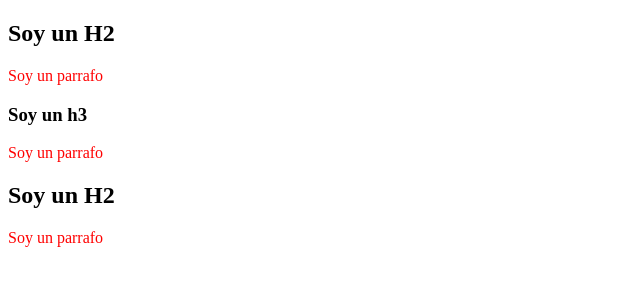
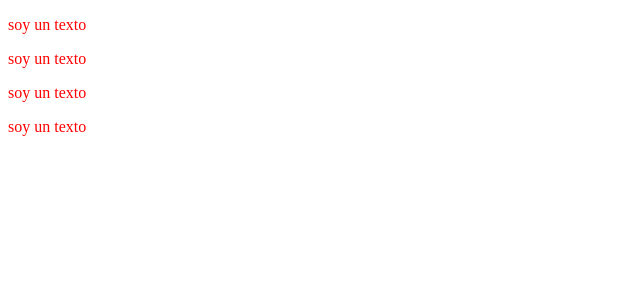
Before and after one commit to oscardev-fe/HTML-CSS-Definitivo, a plain HTML site: page CSS ejercicios/combinadores/index.html in a window 1280 px wide. Shown: the whole page, without its empty margins (0-640 px from the left). Drawn offline with Linux system fonts and the light colour scheme.

Commit message:
clase 04 de mayo

```diff
--- /dev/null
+++ b/CSS ejercicios/Max Min/main.css
@@ -0,0 +1,26 @@
+*{
+    box-sizing: border-box;
+    margin: 0;
+    padding: 0;
+}
+
+html{
+    font-size: 62.5%;
+}
+
+main{
+    width: 100vw;
+    height: 100vh;
+    background-color: aquamarine;
+}
+
+section{
+    /* Siempre debe exitir un width base para darle el min y max */
+    width: 80%;
+    min-width: 320px;
+    max-width: 500px;
+    /* Para quitar el overflow colocamos min high para que crezca segun el contenido */
+    min-height: 500px;
+    margin: 0 auto;
+    background-color: aliceblue;
+}
--- a/CSS ejercicios/combinadores/index.html
+++ b/CSS ejercicios/combinadores/index.html
@@ -10,13 +10,34 @@
 <body>
 
     <!-- Hermano cercano -->
-    <div>
+    <!-- <div>
         <h2>Soy un H2</h2>
         <p>Soy un parrafo</p>
         <h3>Soy un h3</h3>
         <p>Soy un parrafo</p>
         <h2>Soy un H2</h2>
         <p>Soy un parrafo</p>
+    </div> -->
+
+    <div>
+        <article>
+            <p>
+                soy un texto
+            </p>
+        </article>
+        <article>
+            <p>
+                soy un texto
+            </p>
+        </article>
+        <section>
+            <div>
+                <p>
+                    soy un texto
+                </p>
+            </div>
+        </section>
+        <p>soy un texto</p>
     </div>
 </body>
 </html>
--- a/CSS ejercicios/combinadores/main.css
+++ b/CSS ejercicios/combinadores/main.css
@@ -9,3 +9,15 @@
 h2 ~ p{
     color: red;
 }
+
+/* Del padre div que sea mayor de una etiqueta parrafo */
+/* La etiqueta parrafo que sea hija de un div */
+/* Etiqueta p que sea hija directa de div */
+div > p{
+    color: red;
+}
+
+/* Descendiente */
+div p {
+    color: red;
+}
--- /dev/null
+++ b/CSS ejercicios/estructuracss/main.css
@@ -0,0 +1,9 @@
+*{
+    box-sizing: border-box;
+    margin: 0;
+    padding: 0;
+}
+
+html{
+    font-size: 62.5%;
+}
--- /dev/null
+++ b/CSS ejercicios/medidas/main.css
@@ -0,0 +1,35 @@
+html{
+    /* La forma correcta de usar, cada que coloque un 1 rem valen a 10px y 1.6 a 16px */
+    font-size: 62.5%;
+}
+
+body{
+    font-size: 20px;
+}
+
+main{
+    background-color: black;
+    width: 100% ;
+    height: 500px;
+    /* Oculta el scroll */
+    overflow: hidden;
+    font-size: 1em;
+}
+
+/* Medidad absoluta */
+/* p{
+    font-size: 25px;
+} */
+
+/* Medida en porcentaje */
+p{
+    /* font-size: 100%; */
+    color: white;
+}
+
+/* Toma el tamaño de fuente del padre directo, si es html 16px de ahi tomara con una regla de 3*/
+.text-container{
+    font-size: 1.6rem;
+}
+
+/* REM se basa en el root */
```
Also changed, not shown: CSS ejercicios/Max Min/index.html (added, +17 -0 lines), CSS ejercicios/estructuracss/index.html (added, +12 -0 lines), CSS ejercicios/medidas/index.html (added, +20 -0 lines).
